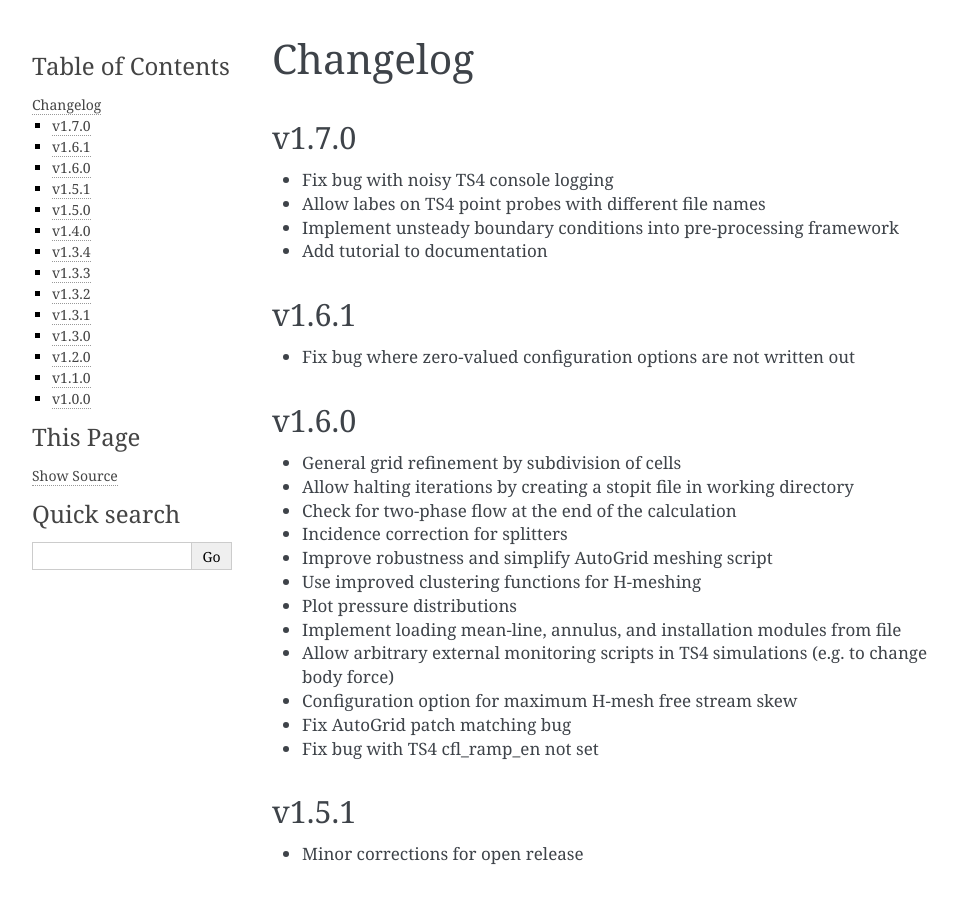
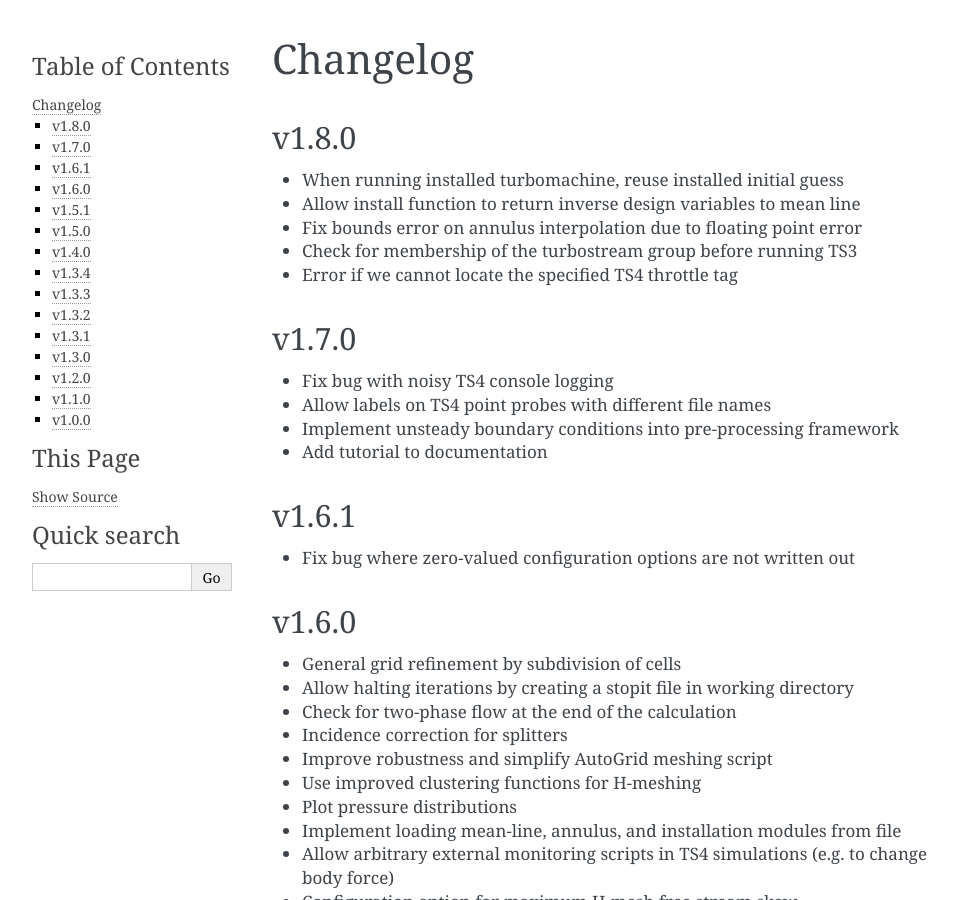
Before and after one commit to jb753/turbigen, a Sphinx documentation site: the page built from doc/changelog.rst, in a window 1280 px wide and 900 px high. Shown: the whole window, without its empty margins (148-1106 px from the left). Built offline with Sphinx 7.4.7, drawn with Linux system fonts in a browser that asks for light colours.

Commit message:
Changelog

```diff
--- a/doc/changelog.rst
+++ b/doc/changelog.rst
@@ -1,11 +1,20 @@
 Changelog
 =========
+
+v1.8.0
+^^^^^^
+
+* When running installed turbomachine, reuse installed initial guess
+* Allow install function to return inverse design variables to mean line
+* Fix bounds error on annulus interpolation due to floating point error
+* Check for membership of the turbostream group before running TS3
+* Error if we cannot locate the specified TS4 throttle tag
 
 v1.7.0
 ^^^^^^
 
 * Fix bug with noisy TS4 console logging
-* Allow labes on TS4 point probes with different file names
+* Allow labels on TS4 point probes with different file names
 * Implement unsteady boundary conditions into pre-processing framework
 * Add tutorial to documentation
 
```
